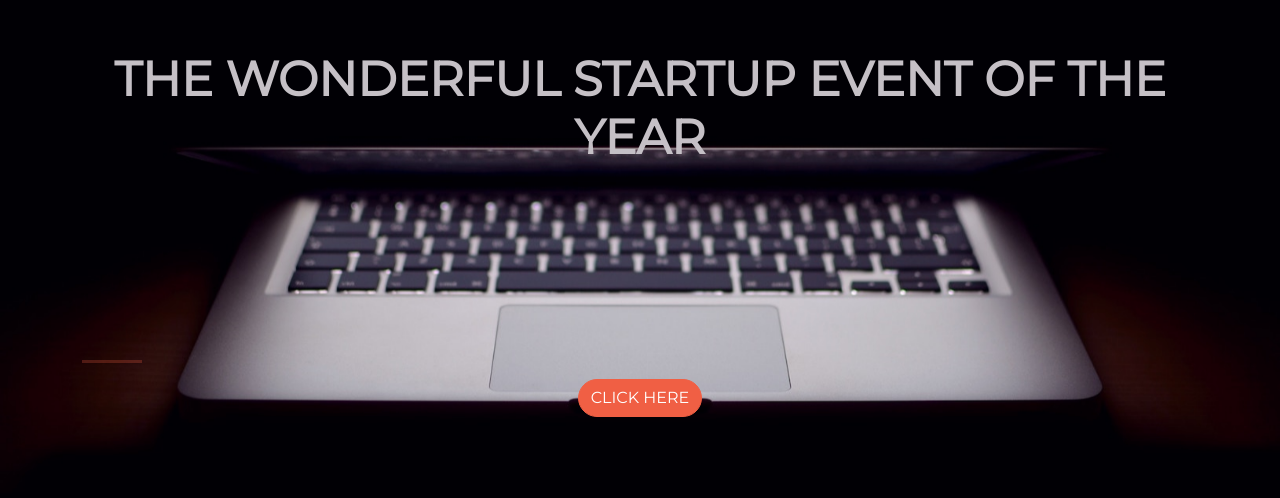
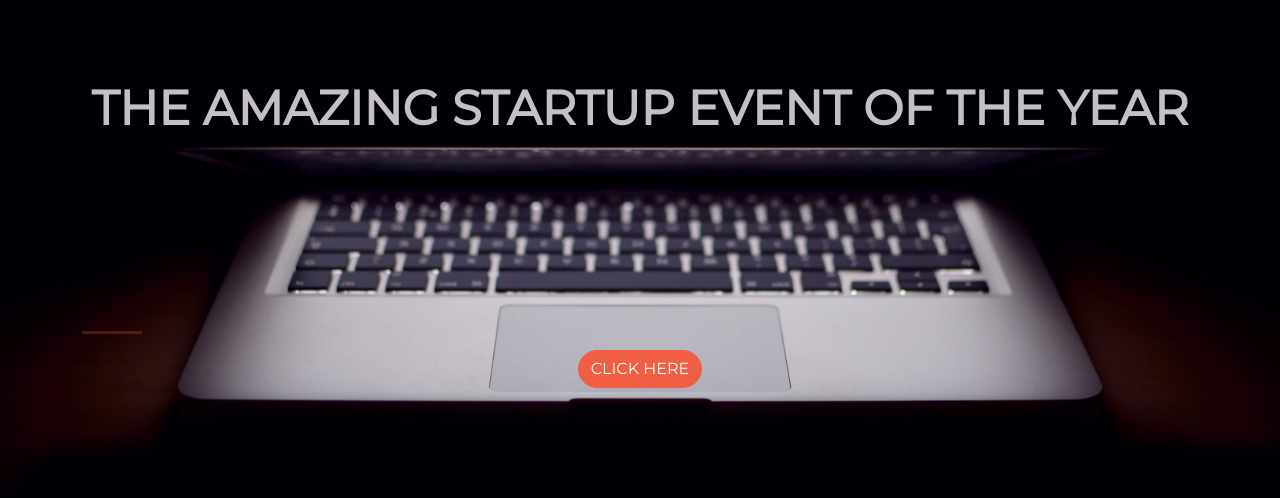
Before and after one commit to Imane-Iman/startup-page, a plain HTML site: page index.html in a window 1280 px wide. Shown: the part 166-664 px from the top of the page. Drawn offline with nearby package versions, Linux system fonts and the light colour scheme.

Commit message:
changing the header!

```diff
--- a/index.html
+++ b/index.html
@@ -20,7 +20,7 @@
     <div class="container d-flex align-items-center h-100">
       <div class="row">
         <header class="text-center col-12">
-          <h1 class="text-uppercase"><strong>The wonderful startup event of the year</strong></h1>
+          <h1 class="text-uppercase"><strong>The amazing startup event of the year</strong></h1>
         </header>
         <div class="buffer col-12"></div>
         <section class="text-center col-12">
```
